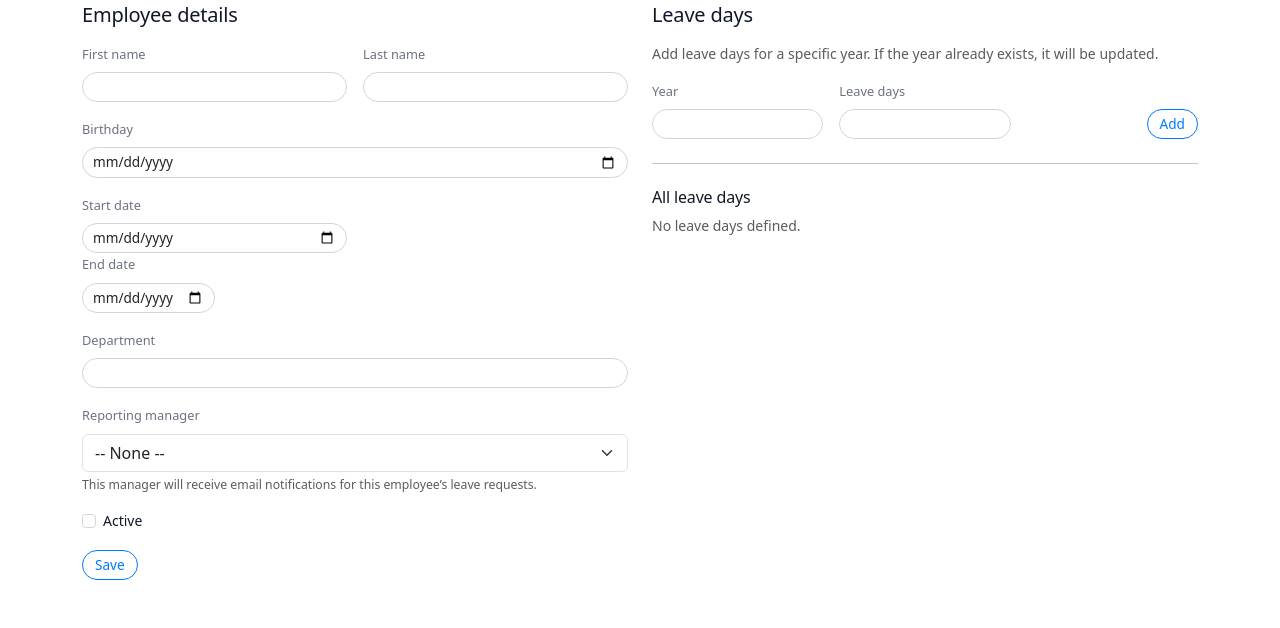
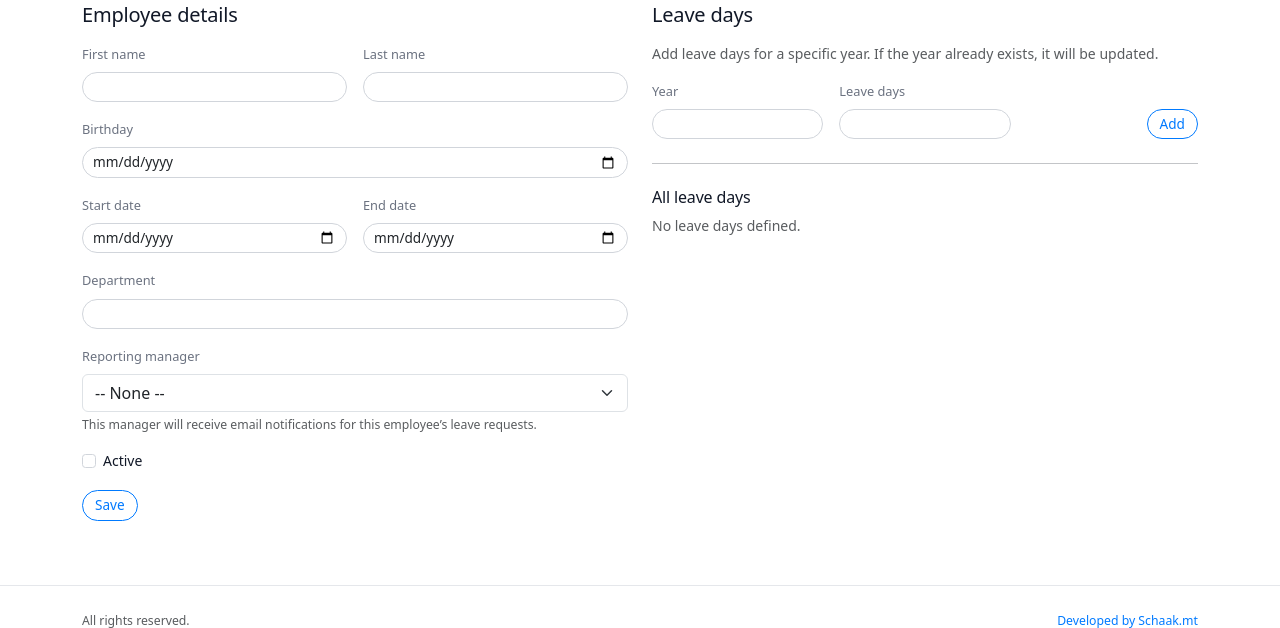
Before and after one commit to schaak722/leave-tracker, a Flask app: template templates/edit_employee.html in a window 1280 px wide. Shown: the part 144-772 px from the top of the page. Run offline with Flask 3, Linux system fonts and the light colour scheme; the template is opened without the code that fills it, so the values that code supplies are empty.

Commit message:
Update edit_employee.html

```diff
--- a/templates/edit_employee.html
+++ b/templates/edit_employee.html
@@ -63,8 +63,8 @@
           >
         </div>
 
-        <!-- Start / End dates + Department (date picker) -->
-        <div class="row g-3">
+        <!-- Start / End dates (inline, equal width) -->
+        <div class="row g-3 mb-3">
           <div class="col-md-6">
             <label for="start_date" class="form-label">Start date</label>
             <input
@@ -74,6 +74,7 @@
               class="form-control"
               value="{% if employee.start_date %}{{ employee.start_date.isoformat() }}{% endif %}"
             >
+          </div>
 
           <div class="col-md-6">
             <label for="end_date" class="form-label">End date</label>
@@ -87,7 +88,8 @@
           </div>
         </div>
 
-          <div class="mt-3">
+        <!-- Department (under Start/End) -->
+        <div class="mb-3">
           <label for="department" class="form-label">Department</label>
           <input
             type="text"
@@ -96,7 +98,6 @@
             class="form-control"
             value="{{ department_value }}"
           >
-          </div>
         </div>
 
         <!-- Reporting manager -->
```
Lines whose indentation alone changed are shown as unchanged.
